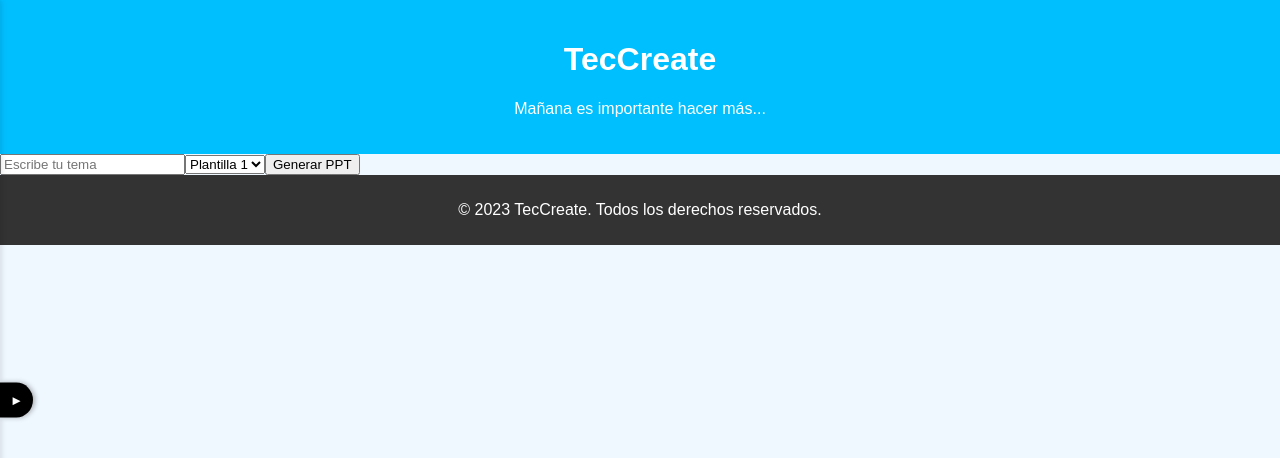
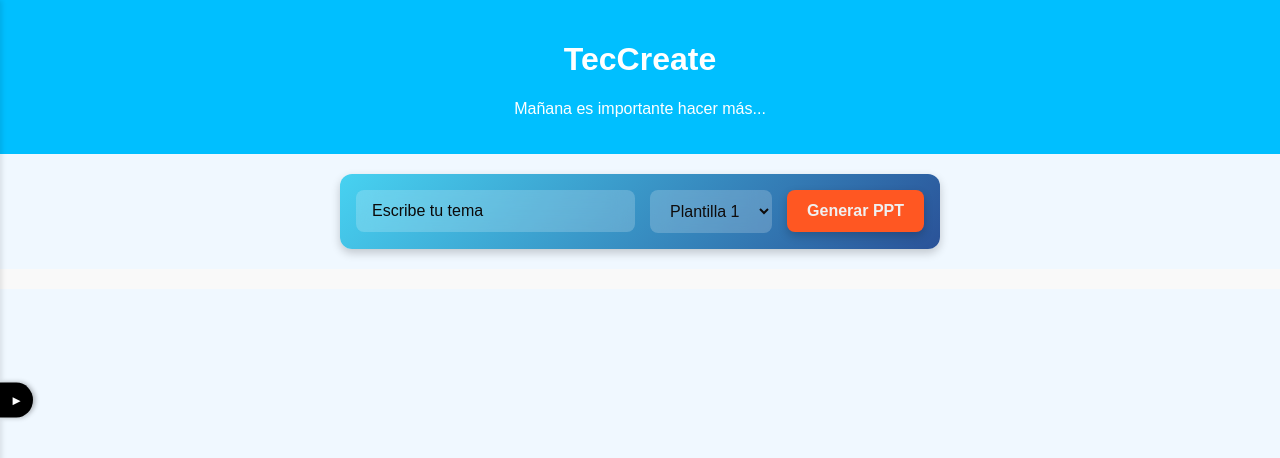
Before and after one commit to Kussun-rd/react-carry, a React (Create React App) app: page /plantilla in a window 1280 px wide. Shown: the top 458 px of the page. Built offline with nearby package versions, Linux system fonts and the light colour scheme.

Commit message:
cuarta actula

```diff
--- a/src/App.css
+++ b/src/App.css
@@ -208,7 +208,7 @@ kbd {
 
 /* Footer */
 .footer {
-  background: #333;
+  background: #f9f9f9;
   color: white;
   text-align: center;
   padding: 10px;
--- /dev/null
+++ b/src/components/Content.css
@@ -0,0 +1,119 @@
+/* Estilo general del formulario */
+.content-form {
+    display: flex;
+    justify-content: center;
+    align-items: center;
+    gap: 15px;
+    background: linear-gradient(135deg, #47d2f1, #2a5298);
+    padding: 16px;
+    border-radius: 12px;
+    box-shadow: 0 4px 10px rgba(0, 0, 0, 0.2);
+    max-width: 600px;
+    margin: 20px auto;
+  }
+
+  /* Estilos de los inputs y select */
+  .content-input,
+  .content-select {
+    padding: 12px 16px;
+    font-size: 1rem;
+    border: none;
+    border-radius: 8px;
+    outline: none;
+    background: rgba(255, 255, 255, 0.2);
+    color: rgb(15, 12, 12);
+    backdrop-filter: blur(10px);
+    transition: all 0.3s ease;
+  }
+
+  .content-input::placeholder {
+    color: rgb(11, 10, 10);
+  }
+
+  .content-input {
+    flex: 1;
+    min-width: 200px;
+  }
+
+  .content-select {
+    cursor: pointer;
+  }
+
+  /* Efecto hover */
+  .content-input:focus,
+  .content-select:hover {
+    background: rgba(255, 255, 255, 0.3);
+    transform: scale(1.05);
+  }
+
+  /* Botón estilizado */
+  .content-button {
+    padding: 12px 20px;
+    font-size: 1rem;
+    font-weight: bold;
+    background: #ff5722;
+    color: rgb(240, 240, 240);
+    border: none;
+    border-radius: 8px;
+    cursor: pointer;
+    transition: all 0.3s ease;
+    box-shadow: 0 4px 10px rgba(0, 0, 0, 0.2);
+  }
+
+  .content-button:hover {
+    background: #e64a19;
+    transform: scale(1.1);
+    box-shadow: 0 6px 12px rgba(0, 0, 0, 0.3);
+  }
+
+  /* Contenedor principal */
+.content-container {
+    text-align: center;
+    margin-top: 20px;
+  }
+
+  /* Animación de carga */
+  .loading-container {
+    margin-top: 15px;
+    display: flex;
+    align-items: center;
+    justify-content: center;
+    gap: 10px;
+  }
+
+  .spinner {
+    width: 30px;
+    height: 30px;
+    border: 4px solid rgba(255, 255, 255, 0.3);
+    border-top: 4px solid #ff5722;
+    border-radius: 50%;
+    animation: spin 1s linear infinite;
+  }
+
+  @keyframes spin {
+    0% { transform: rotate(0deg); }
+    100% { transform: rotate(360deg); }
+  }
+
+  /* Texto de carga */
+  .loading-container p {
+    color: rgb(7, 7, 7);
+    font-weight: bold;
+  }
+
+  /* Mensaje de éxito */
+.success-message {
+    margin-top: 10px;
+    padding: 10px;
+    background-color: #2ecc71; /* Verde */
+    color: rgb(8, 7, 7);
+    font-weight: bold;
+    border-radius: 5px;
+    display: inline-block;
+    animation: fadeIn 0.5s ease-in-out;
+  }
+
+  @keyframes fadeIn {
+    from { opacity: 0; transform: translateY(-10px); }
+    to { opacity: 1; transform: translateY(0); }
+  }
--- a/src/components/Content.jsx
+++ b/src/components/Content.jsx
@@ -1,11 +1,30 @@
-import React, { useState } from "react";
+import React, { useState, useEffect } from "react";
+import "./Content.css";
 
 const Content = () => {
   const [prompt, setPrompt] = useState("");
   const [templateId, setTemplateId] = useState(1);
+  const [accessToken, setAccessToken] = useState("");
+  const [loading, setLoading] = useState(false);
+  const [successMessage, setSuccessMessage] = useState(""); // Estado para el mensaje de éxito
+
+  useEffect(() => {
+    const token = localStorage.getItem("accessToken");
+    if (token) {
+      setAccessToken(token);
+    }
+  }, []);
 
   const handleSubmit = async (e) => {
     e.preventDefault();
+
+    if (!accessToken) {
+      alert("Debes iniciar sesión para generar una PPT.");
+      return;
+    }
+
+    setLoading(true);
+    setSuccessMessage(""); // Limpiar mensaje anterior
 
     const data = {
       prompt,
@@ -17,7 +36,7 @@ const Content = () => {
         method: "POST",
         headers: {
           "Content-Type": "application/json",
-          "Authorization": `Bearer eyJhbGciOiJIUzI1NiIsInR5cCI6IkpXVCJ9.eyJ0b2tlbl90eXBlIjoiYWNjZXNzIiwiZXhwIjoxNzQxNDk4MzI3LCJpYXQiOjE3NDE0OTQ3MjcsImp0aSI6IjliZmNmNDE0NmRkZDRiZWU5YTAxOTNjNjEwYzNlYzk4IiwidXNlcl9pZCI6M30.oB8a1Yn3W9b25umVEkAixcrrOJquMTsaCl9kzwvAsQk`
+          "Authorization": `Bearer ${accessToken}`
         },
         body: JSON.stringify(data),
       });
@@ -26,39 +45,60 @@ const Content = () => {
         throw new Error("Error en la solicitud");
       }
 
-      // Convertir la respuesta en un blob (archivo binario)
       const blob = await response.blob();
       const url = window.URL.createObjectURL(blob);
 
-      // Crear un enlace de descarga y hacer clic en él
       const a = document.createElement("a");
       a.href = url;
-      a.download = "presentacion.pptx"; // Nombre del archivo
+      a.download = "presentacion.pptx";
       document.body.appendChild(a);
       a.click();
+      window.URL.revokeObjectURL(url);
 
-      // Limpiar memoria
-      window.URL.revokeObjectURL(url);
+      setSuccessMessage("✅ Diapositiva generada correctamente!");
     } catch (error) {
       console.error("Error:", error);
+      setSuccessMessage("❌ Hubo un error al generar la diapositiva.");
+    } finally {
+      setLoading(false);
     }
   };
 
   return (
-    <form onSubmit={handleSubmit}>
+    <div className="content-container">
+      <form className="content-form" onSubmit={handleSubmit}>
         <input
           type="text"
           placeholder="Escribe tu tema"
           value={prompt}
           onChange={(e) => setPrompt(e.target.value)}
+          className="content-input"
         />
-      <select value={templateId} onChange={(e) => setTemplateId(Number(e.target.value))}>
+        <select
+          value={templateId}
+          onChange={(e) => setTemplateId(Number(e.target.value))}
+          className="content-select"
+        >
           <option value={1}>Plantilla 1</option>
           <option value={2}>Plantilla 2</option>
           <option value={3}>Plantilla 3</option>
         </select>
-      <button type="submit">Generar PPT</button>
+        <button type="submit" className="content-button">Generar PPT</button>
       </form>
+
+      {loading && (
+        <div className="loading-container">
+          <div className="spinner"></div>
+          <p>Generando presentación...</p>
+        </div>
+      )}
+
+      {successMessage && (
+        <div className="success-message">
+          <p>{successMessage}</p>
+        </div>
+      )}
+    </div>
   );
 };
 
--- a/src/components/Footer.jsx
+++ b/src/components/Footer.jsx
@@ -3,7 +3,6 @@ import React from "react";
 const Footer = () => {
   return (
     <footer className="footer">
-      <p>&copy; 2023 TecCreate. Todos los derechos reservados.</p>
     </footer>
   );
 };
--- a/src/components/GoogleLoginButton.jsx
+++ b/src/components/GoogleLoginButton.jsx
@@ -2,13 +2,13 @@ import React, { useState, useEffect } from "react";
 import { GoogleOAuthProvider, GoogleLogin } from "@react-oauth/google";
 import axios from "axios";
 import { useNavigate } from "react-router-dom";
-import { jwtDecode } from "jwt-decode"; // Importa jwtDecode
+import { jwtDecode } from "jwt-decode";
 import "./GoogleLoginButton.css";
 
 const GoogleLoginButton = () => {
   const clientId = "64075915222-g6fb8obd0qmgpqtpqdol40m6g5o56o4i.apps.googleusercontent.com";
   const [userName, setUserName] = useState(localStorage.getItem("userName") || null);
-  const [userData, setUserData] = useState(null); // Estado para los datos del usuario
+  const [userData, setUserData] = useState(null);
   const navigate = useNavigate();
 
   useEffect(() => {
@@ -22,18 +22,9 @@ const GoogleLoginButton = () => {
     console.log("Token de Google recibido:", response.credential);
 
     try {
-      // Decodificar el token de Google para obtener los datos del usuario
         const userProfile = jwtDecode(response.credential);
         console.log("Perfil del usuario:", userProfile);
 
-      // Guardar los datos del usuario en el estado
-      setUserData({
-        name: userProfile.name, // Nombre completo
-        email: userProfile.email, // Correo electrónico
-        picture: userProfile.picture, // URL de la foto de perfil
-      });
-
-      // Enviar el token al backend (si es necesario)
         const backendResponse = await axios.post(
             "https://127.0.0.1:8000/usuarios/google-auth/",
             { token: response.credential },
@@ -41,19 +32,23 @@ const GoogleLoginButton = () => {
         );
 
         console.log("Respuesta del backend:", backendResponse.data);
+
+        // Guardar el accessToken del backend
+        const accessToken = backendResponse.data.tokens.access;
+        localStorage.setItem("accessToken", accessToken);
+
         alert("Inicio de sesión exitoso");
 
-      const name = userProfile.name || "Usuario";
-      localStorage.setItem("userName", name);
-      setUserName(name);
+        localStorage.setItem("userName", userProfile.name || "Usuario");
+        setUserName(userProfile.name);
 
-      // Redirigir a la plantilla
-      navigate("/plantilla", { state: { userData: userProfile } }); // Pasa los datos del usuario
+        navigate("/plantilla", { state: { userData: userProfile } });
     } catch (error) {
         console.error("Error en la autenticación:", error.response ? error.response.data : error);
         alert("Error al autenticar. Revisa la consola.");
     }
 };
+
 
   const handleFailure = () => {
     console.error("Error al iniciar sesión con Google");
@@ -62,8 +57,9 @@ const GoogleLoginButton = () => {
 
   const handleLogout = () => {
     localStorage.removeItem("userName");
+    localStorage.removeItem("accessToken"); // Eliminar el token
     setUserName(null);
-    setUserData(null); // Limpiar los datos del usuario al cerrar sesión
+    setUserData(null);
   };
 
   return (
@@ -92,24 +88,7 @@ const GoogleLoginButton = () => {
             </div>
           ) : (
             <div className="login-section">
-              <GoogleLogin
-                onSuccess={handleSuccess}
-                onError={handleFailure}
-                render={(renderProps) => (
-                  <button
-                    onClick={renderProps.onClick}
-                    disabled={renderProps.disabled}
-                    className="google-login-button"
-                  >
-                    <img
-                      src="https://upload.wikimedia.org/wikipedia/commons/5/53/Google_%22G%22_Logo.svg"
-                      alt="Google Icon"
-                      className="google-icon"
-                    />
-                    Acceder con Google
-                  </button>
-                )}
-              />
+              <GoogleLogin onSuccess={handleSuccess} onError={handleFailure} />
               <p className="footer-text">Al continuar aceptas nuestros Términos y Condiciones</p>
             </div>
           )}
```
Lines whose indentation alone changed are shown as unchanged.
